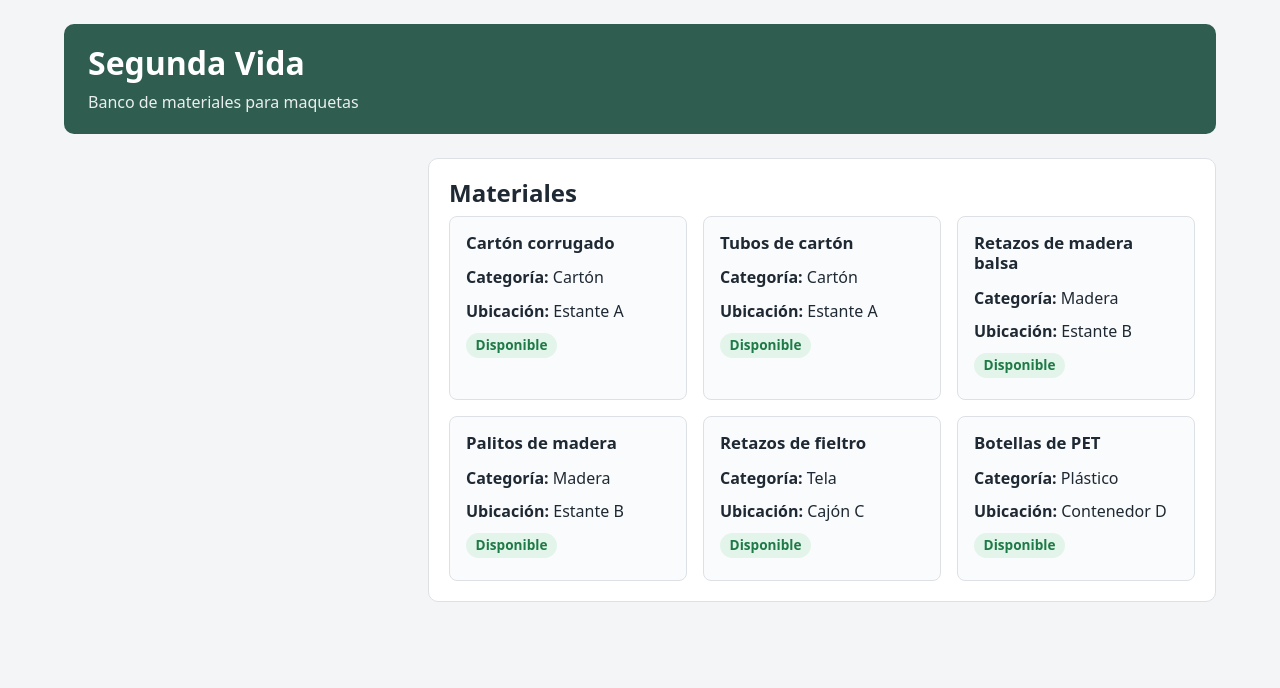
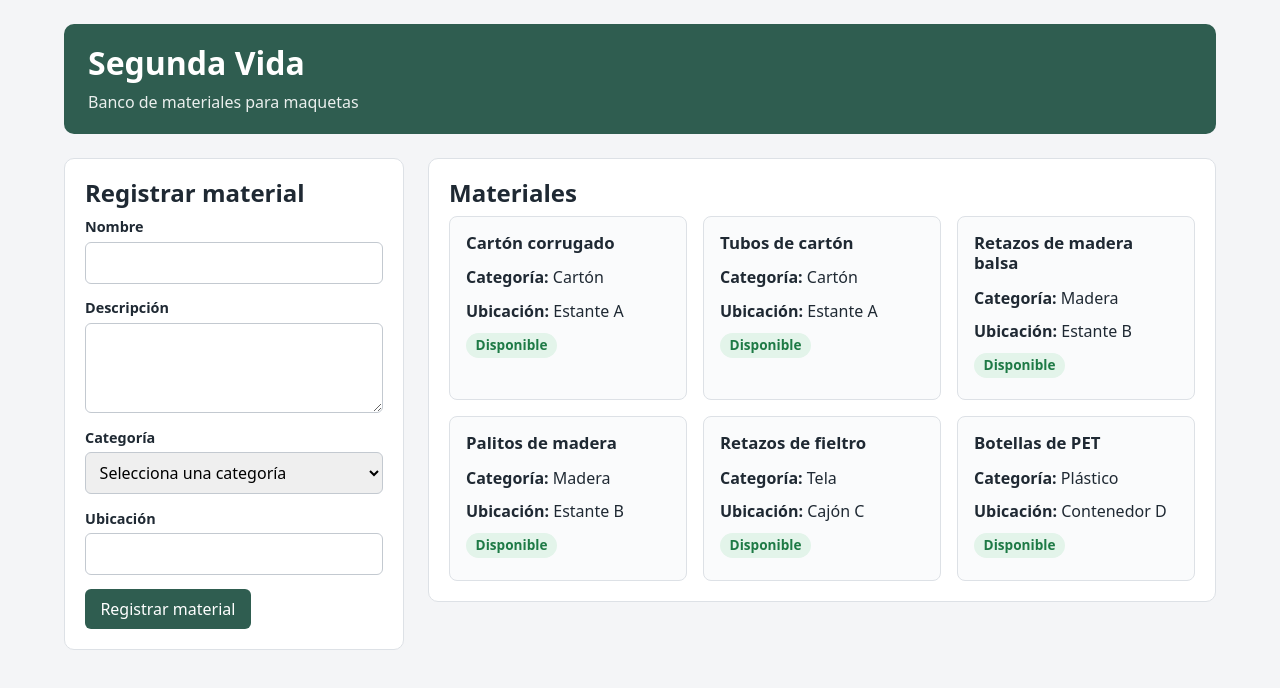
Before and after one commit to OthonLozano/PSBW, a React (Vite) app in the folder PracticandoReact/: page / in a window 1280 px wide. Shown: the top 688 px of the page. Built offline with nearby package versions, Linux system fonts and the light colour scheme.

Commit message:
feat(formulario): agrega registro de materiales con validación de vacíos, espacios y duplicados

```diff
--- a/PracticandoReact/src/App.jsx
+++ b/PracticandoReact/src/App.jsx
@@ -1,19 +1,75 @@
 import { useState } from 'react'
 import Encabezado from './components/Encabezado.jsx'
+import FormularioMaterial from './components/FormularioMaterial.jsx'
 import ListaMateriales from './components/ListaMateriales.jsx'
 import { materialesIniciales } from './data/materiales.js'
+import { describirMaterial, normalizarTexto } from './utils/materiales.js'
 import './App.css'
 
 function App() {
   // Arreglo completo de materiales: es la única fuente de verdad de la aplicación
-  const [materiales] = useState(materialesIniciales)
+  const [materiales, setMateriales] = useState(materialesIniciales)
+
+  // Mensaje del formulario: null, o un objeto { tipo: 'error' | 'exito', texto }
+  const [mensaje, setMensaje] = useState(null)
+
+  // Recibe los datos del formulario. Devuelve true si se registró y false si no.
+  const manejarRegistro = (datos) => {
+    const campos = [
+      { etiqueta: 'Nombre', valor: datos.nombre },
+      { etiqueta: 'Descripción', valor: datos.descripcion },
+      { etiqueta: 'Categoría', valor: datos.categoria },
+      { etiqueta: 'Ubicación', valor: datos.ubicacion },
+    ]
+
+    // Validación 1: ningún campo puede estar vacío
+    const campoVacio = campos.find((campo) => campo.valor === '')
+    if (campoVacio) {
+      setMensaje({ tipo: 'error', texto: `El campo ${campoVacio.etiqueta} es obligatorio.` })
+      return false
+    }
+
+    // Validación 2: ningún campo puede contener solo espacios
+    const campoSoloEspacios = campos.find((campo) => normalizarTexto(campo.valor) === '')
+    if (campoSoloEspacios) {
+      setMensaje({ tipo: 'error', texto: `El campo ${campoSoloEspacios.etiqueta} no puede contener solo espacios.` })
+      return false
+    }
+
+    // Validación 3: no puede existir otro material con el mismo nombre y la misma ubicación
+    const materialDuplicado = materiales.find(
+      (material) =>
+        normalizarTexto(material.nombre) === normalizarTexto(datos.nombre) &&
+        normalizarTexto(material.ubicacion) === normalizarTexto(datos.ubicacion)
+    )
+    if (materialDuplicado) {
+      setMensaje({ tipo: 'error', texto: `Ya existe un registro de ${describirMaterial(materialDuplicado)}.` })
+      return false
+    }
+
+    // Datos válidos: se crea el material y se agrega en un arreglo nuevo
+    const nuevoMaterial = {
+      id: `mat-${crypto.randomUUID()}`,
+      nombre: datos.nombre.trim(),
+      descripcion: datos.descripcion.trim(),
+      categoria: datos.categoria,
+      ubicacion: datos.ubicacion.trim(),
+      reservado: false,
+    }
+
+    setMateriales([...materiales, nuevoMaterial])
+    setMensaje({ tipo: 'exito', texto: `Material registrado: ${describirMaterial(nuevoMaterial)}` })
+    return true
+  }
 
   return (
     <div className="app">
       <Encabezado />
       <main className="contenido">
         {/* Columna izquierda: registro y detalle */}
-        <aside className="panel-lateral"></aside>
+        <aside className="panel-lateral">
+          <FormularioMaterial mensaje={mensaje} alRegistrar={manejarRegistro} />
+        </aside>
 
         {/* Columna derecha: resumen, filtros y lista */}
         <div className="panel-principal">
--- /dev/null
+++ b/PracticandoReact/src/components/FormularioMaterial.jsx
@@ -0,0 +1,85 @@
+import { useState } from 'react'
+import { categorias } from '../data/materiales.js'
+
+function FormularioMaterial({ mensaje, alRegistrar }) {
+  // Cada campo del formulario está controlado por su propio estado
+  const [nombre, setNombre] = useState('')
+  const [descripcion, setDescripcion] = useState('')
+  const [categoria, setCategoria] = useState('')
+  const [ubicacion, setUbicacion] = useState('')
+
+  const manejarEnvio = (e) => {
+    e.preventDefault() // Evita que la página se recargue
+
+    // Se envían los datos a App, que valida y responde true o false
+    const esRegistroValido = alRegistrar({ nombre, descripcion, categoria, ubicacion })
+
+    // Solo se limpia el formulario si el registro fue válido
+    if (esRegistroValido) {
+      setNombre('')
+      setDescripcion('')
+      setCategoria('')
+      setUbicacion('')
+    }
+  }
+
+  return (
+    <section className="seccion">
+      <h2>Registrar material</h2>
+      <form onSubmit={manejarEnvio}>
+        <div className="campo">
+          <label htmlFor="registro-nombre">Nombre</label>
+          <input
+            id="registro-nombre"
+            type="text"
+            value={nombre}
+            onChange={(e) => setNombre(e.target.value)}
+          />
+        </div>
+
+        <div className="campo">
+          <label htmlFor="registro-descripcion">Descripción</label>
+          <textarea
+            id="registro-descripcion"
+            rows="3"
+            value={descripcion}
+            onChange={(e) => setDescripcion(e.target.value)}
+          />
+        </div>
+
+        <div className="campo">
+          <label htmlFor="registro-categoria">Categoría</label>
+          <select
+            id="registro-categoria"
+            value={categoria}
+            onChange={(e) => setCategoria(e.target.value)}
+          >
+            <option value="">Selecciona una categoría</option>
+            {categorias.map((opcion) => (
+              <option key={opcion} value={opcion}>{opcion}</option>
+            ))}
+          </select>
+        </div>
+
+        <div className="campo">
+          <label htmlFor="registro-ubicacion">Ubicación</label>
+          <input
+            id="registro-ubicacion"
+            type="text"
+            value={ubicacion}
+            onChange={(e) => setUbicacion(e.target.value)}
+          />
+        </div>
+
+        <button type="submit">Registrar material</button>
+      </form>
+
+      {/* El mensaje solo se muestra si existe */}
+      {mensaje && (
+        <p className={`mensaje mensaje-${mensaje.tipo}`}>{mensaje.texto}</p>
+      )}
+    </section>
+  )
+}
+
+export default FormularioMaterial
```
